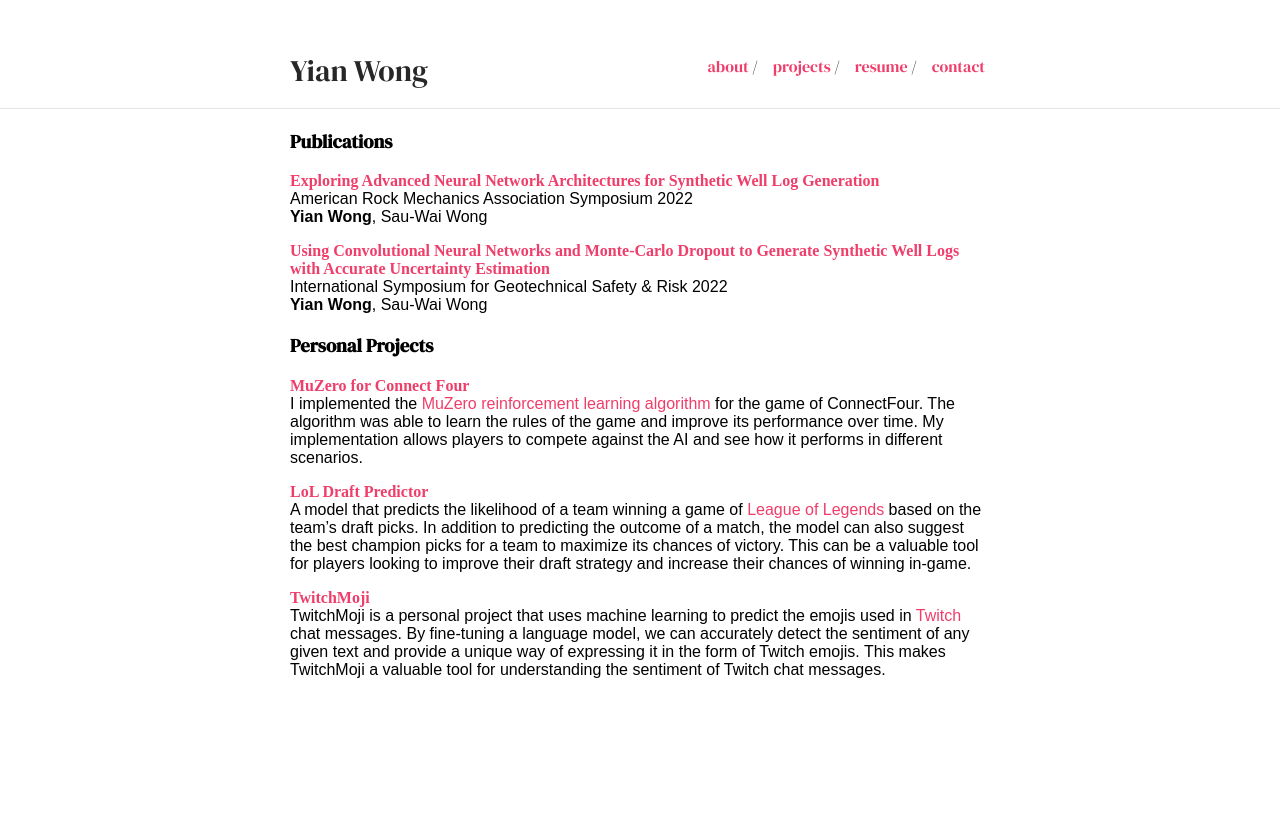
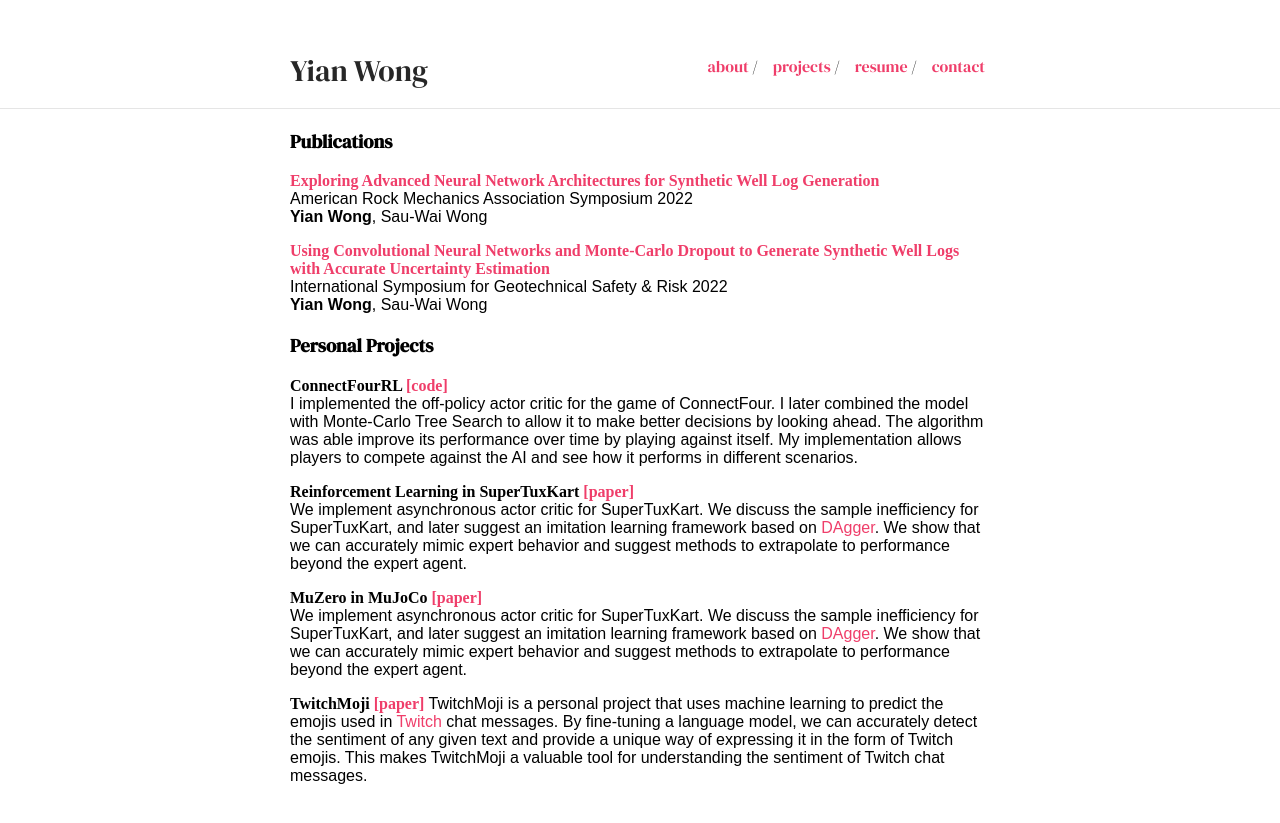
Before and after one commit to 1yian/1yian.github.io, a Jekyll site: the page built from projects.md, in a window 1280 px wide. Shown: the top 823 px of the page. Built offline with Jekyll 4.4.1, drawn with Linux system fonts in a browser that asks for light colours; some web fonts are replaced.

Commit message:
Update projects.md

```diff
--- a/projects.md
+++ b/projects.md
@@ -15,11 +15,14 @@ International Symposium for Geotechnical Safety & Risk 2022 \
 
 ### Personal Projects
 
-<span class='paper-title'>[MuZero for Connect Four](https://www.github.com/1yian/ConnectFourRL)</span>\
-I implemented the [MuZero reinforcement learning algorithm](https://www.deepmind.com/blog/muzero-mastering-go-chess-shogi-and-atari-without-rules) for the game of ConnectFour. The algorithm was able to learn the rules of the game and improve its performance over time. My implementation allows players to compete against the AI and see how it performs in different scenarios.
+<span class='paper-title'>ConnectFourRL [[code]](https://www.github.com/1yian/ConnectFourRL)</span>\
+I implemented the off-policy actor critic for the game of ConnectFour. I later combined the model with Monte-Carlo Tree Search to allow it to make better decisions by looking ahead. The algorithm was able improve its performance over time by playing against itself. My implementation allows players to compete against the AI and see how it performs in different scenarios.
 
-<span class='paper-title'>[LoL Draft Predictor](https://www.github.com/1yian/ConnectFourRL)</span>\
-A model that predicts the likelihood of a team winning a game of [League of Legends](https://en.wikipedia.org/wiki/League_of_Legends) based on the team's draft picks. In addition to predicting the outcome of a match, the model can also suggest the best champion picks for a team to maximize its chances of victory. This can be a valuable tool for players looking to improve their draft strategy and increase their chances of winning in-game.
+<span class='paper-title'>Reinforcement Learning in SuperTuxKart [[paper]](/files/supertuxkart.pdf)</span>\
+We implement asynchronous actor critic for SuperTuxKart. We discuss the sample inefficiency for SuperTuxKart, and later suggest an imitation learning framework based on [DAgger](https://www.ri.cmu.edu/pub_files/2011/4/Ross-AISTATS11-NoRegret.pdf). We show that we can accurately mimic expert behavior and suggest methods to extrapolate to performance beyond the expert agent.
 
-<span class='paper-title'>[TwitchMoji](https://www.github.com/1yian/ConnectFourRL)</span>\
+<span class='paper-title'>MuZero in MuJoCo [[paper]](/files/muzero_mujoco.pdf)</span>\
+We implement asynchronous actor critic for SuperTuxKart. We discuss the sample inefficiency for SuperTuxKart, and later suggest an imitation learning framework based on [DAgger](https://www.ri.cmu.edu/pub_files/2011/4/Ross-AISTATS11-NoRegret.pdf). We show that we can accurately mimic expert behavior and suggest methods to extrapolate to performance beyond the expert agent.
+
+<span class='paper-title'>TwitchMoji [[paper]](/files/twitchmoji.pdf)</span>
 TwitchMoji is a personal project that uses machine learning to predict the emojis used in [Twitch](https://en.wikipedia.org/wiki/Twitch_(service)) chat messages. By fine-tuning a language model, we can accurately detect the sentiment of any given text and provide a unique way of expressing it in the form of Twitch emojis. This makes TwitchMoji a valuable tool for understanding the sentiment of Twitch chat messages.
```
